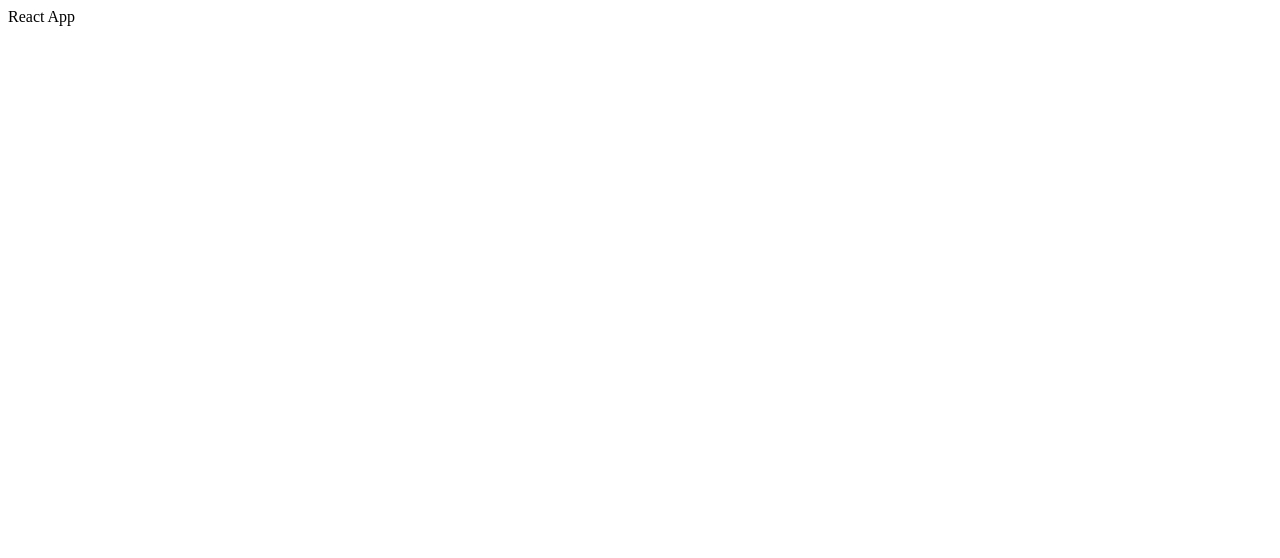
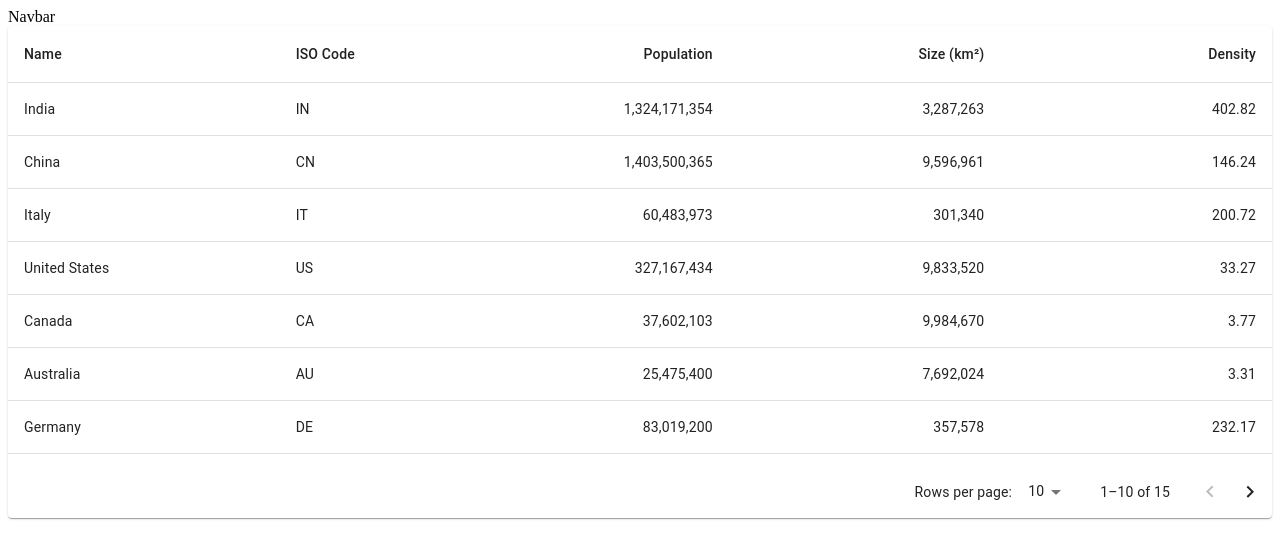
Before and after one commit to Priyanka1g/Loan-application, a React (Create React App) app: page /requests in a window 1280 px wide. Shown: the top 558 px of the page. Built offline with nearby package versions, Linux system fonts and the light colour scheme.

Commit message:
added userList and routes for borrowers and request applications

```diff
--- a/package.json
+++ b/package.json
@@ -3,11 +3,16 @@
   "version": "0.1.0",
   "private": true,
   "dependencies": {
+    "@emotion/react": "^11.7.1",
+    "@emotion/styled": "^11.6.0",
+    "@mui/material": "^5.4.2",
     "@testing-library/jest-dom": "^5.16.2",
     "@testing-library/react": "^12.1.3",
     "@testing-library/user-event": "^13.5.0",
+    "axios": "^0.26.0",
     "react": "^17.0.2",
     "react-dom": "^17.0.2",
+    "react-router-dom": "^6.2.1",
     "react-scripts": "5.0.0",
     "web-vitals": "^2.1.4"
   },
--- a/src/App.js
+++ b/src/App.js
@@ -1,9 +1,12 @@
-import React from 'react'
+import React from "react";
+import Admin from "./components/admin/Admin";
 
 function App() {
   return (
-    <div>React App</div>
-  )
+    <>
+      <Admin />
+    </>
+  );
 }
 
-export default App
+export default App;
--- a/src/components/admin/Admin.js
+++ b/src/components/admin/Admin.js
@@ -0,0 +1,19 @@
+import { BrowserRouter, Route, Routes } from "react-router-dom";
+import InfoGraphic from "./adminComponents/InfoGraphic";
+import UsersList from "./adminComponents/UsersList";
+import Navbar from "./Navbar";
+
+function Admin() {
+  return (
+    <BrowserRouter>
+      <Navbar />
+      <Routes>
+        <Route path="/" element={<InfoGraphic />} />
+        <Route path="/requests" element={<UsersList listName="requests" />} />
+        <Route path="/borrowers" element={<UsersList listName="borrowers" />} />
+      </Routes>
+    </BrowserRouter>
+  );
+}
+
+export default Admin;
--- /dev/null
+++ b/src/components/admin/Navbar.js
@@ -0,0 +1,7 @@
+import classes from "./Navbar.module.css";
+
+function Navbar() {
+  return <div>Navbar</div>;
+}
+
+export default Navbar;
--- /dev/null
+++ b/src/components/admin/adminComponents/InfoGraphic.js
@@ -0,0 +1,7 @@
+import classes from "./InfoGraphic.module.css";
+
+function InfoGraphic() {
+  return <div>InfoGraphic</div>;
+}
+
+export default InfoGraphic;
--- /dev/null
+++ b/src/components/admin/adminComponents/UsersList.js
@@ -0,0 +1,124 @@
+import { useState } from "react";
+import Paper from "@mui/material/Paper";
+import Table from "@mui/material/Table";
+import TableBody from "@mui/material/TableBody";
+import TableCell from "@mui/material/TableCell";
+import TableContainer from "@mui/material/TableContainer";
+import TableHead from "@mui/material/TableHead";
+import TablePagination from "@mui/material/TablePagination";
+import TableRow from "@mui/material/TableRow";
+import classes from "./UsersList.module.css";
+
+const columns = [
+  { id: "name", label: "Name", minWidth: 170 },
+  { id: "email", label: "ISO Code", minWidth: 100 },
+  {
+    id: "population",
+    label: "Population",
+    minWidth: 170,
+    align: "right",
+    format: (value) => value.toLocaleString("en-US"),
+  },
+  {
+    id: "size",
+    label: "Size\u00a0(km\u00b2)",
+    minWidth: 170,
+    align: "right",
+    format: (value) => value.toLocaleString("en-US"),
+  },
+  {
+    id: "density",
+    label: "Density",
+    minWidth: 170,
+    align: "right",
+    format: (value) => value.toFixed(2),
+  },
+];
+
+function createData(name, email, population, size) {
+  const density = population / size;
+  return { name, email, population, size, density };
+}
+
+const rows = [
+  createData("India", "IN", 1324171354, 3287263),
+  createData("China", "CN", 1403500365, 9596961),
+  createData("Italy", "IT", 60483973, 301340),
+  createData("United States", "US", 327167434, 9833520),
+  createData("Canada", "CA", 37602103, 9984670),
+  createData("Australia", "AU", 25475400, 7692024),
+  createData("Germany", "DE", 83019200, 357578),
+  createData("Ireland", "IE", 4857000, 70273),
+  createData("Mexico", "MX", 126577691, 1972550),
+  createData("Japan", "JP", 126317000, 377973),
+  createData("France", "FR", 67022000, 640679),
+  createData("United Kingdom", "GB", 67545757, 242495),
+  createData("Russia", "RU", 146793744, 17098246),
+  createData("Nigeria", "NG", 200962417, 923768),
+  createData("Brazil", "BR", 210147125, 8515767),
+];
+
+export default function UsersList({ listName }) {
+  const [page, setPage] = useState(0);
+  const [rowsPerPage, setRowsPerPage] = useState(10);
+
+  const handleChangePage = (event, newPage) => {
+    setPage(newPage);
+  };
+
+  const handleChangeRowsPerPage = (event) => {
+    setRowsPerPage(+event.target.value);
+    setPage(0);
+  };
+
+  return (
+    <Paper sx={{ width: "100%", overflow: "hidden" }}>
+      <TableContainer sx={{ maxHeight: 440 }}>
+        <Table stickyHeader aria-label="sticky table">
+          <TableHead>
+            <TableRow>
+              {columns.map((column) => (
+                <TableCell
+                  key={column.id}
+                  align={column.align}
+                  style={{ minWidth: column.minWidth }}
+                >
+                  {column.label}
+                </TableCell>
+              ))}
+            </TableRow>
+          </TableHead>
+          <TableBody>
+            {rows
+              .slice(page * rowsPerPage, page * rowsPerPage + rowsPerPage)
+              .map((row) => {
+                return (
+                  <TableRow hover role="checkbox" tabIndex={-1} key={row.code}>
+                    {columns.map((column) => {
+                      const value = row[column.id];
+                      return (
+                        <TableCell key={column.id} align={column.align}>
+                          {column.format && typeof value === "number"
+                            ? column.format(value)
+                            : value}
+                        </TableCell>
+                      );
+                    })}
+                  </TableRow>
+                );
+              })}
+          </TableBody>
+        </Table>
+      </TableContainer>
+      <TablePagination
+        rowsPerPageOptions={[10, 25, 100]}
+        component="div"
+        count={rows.length}
+        rowsPerPage={rowsPerPage}
+        page={page}
+        onPageChange={handleChangePage}
+        onRowsPerPageChange={handleChangeRowsPerPage}
+      />
+    </Paper>
+  );
+}
```
Also changed, not shown: src/components/admin/adminComponents/ListItem.js (added, +7 -0 lines), src/components/admin/Navbar.module.css (added), src/components/admin/adminComponents/InfoGraphic.module.css (added), src/components/admin/adminComponents/ListItem.module.css (added), src/components/admin/adminComponents/UsersList.module.css (added), 1 other file (tests, documents, lock files or other folders).
